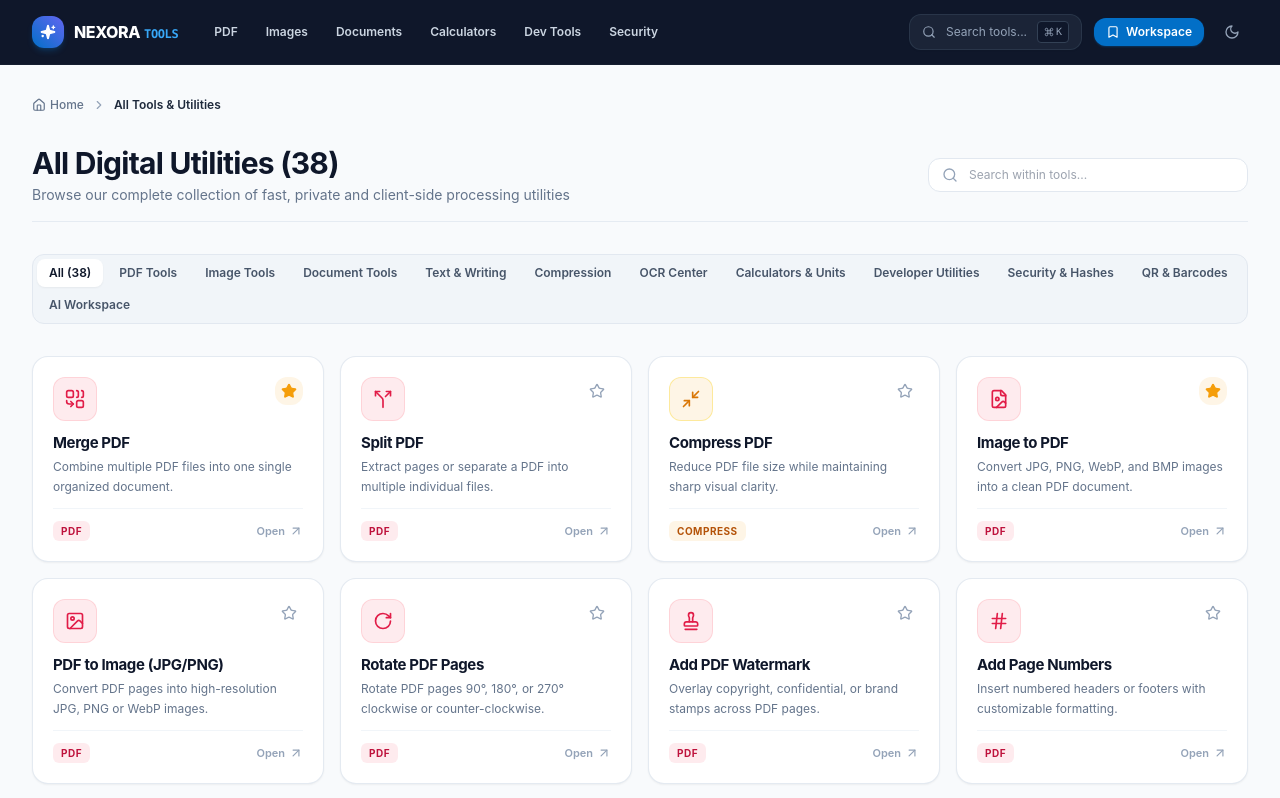
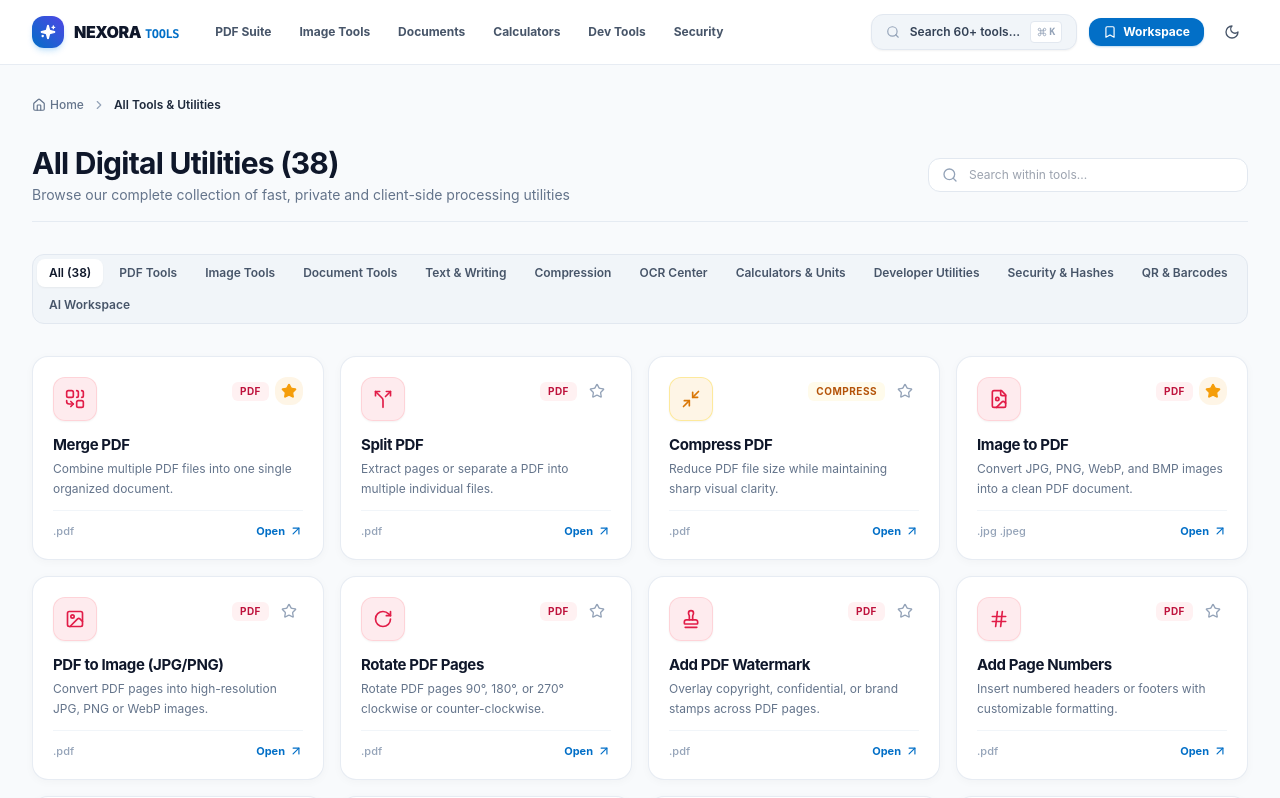
Before and after one commit to jamil8655/nexora-tools, a Next.js app: page /tools in a window 1280 px wide. Shown: the top 798 px of the page. Built offline with nearby package versions, Linux system fonts and the light colour scheme.

Commit message:
android-app-ready-and-balanced-design

```diff
--- a/app/globals.css
+++ b/app/globals.css
@@ -4,7 +4,7 @@
 
 @layer base {
   :root {
-    --background: 218 30% 98%;
+    --background: 210 40% 98%;
     --foreground: 222 47% 11%;
     --card: 0 0% 100%;
     --card-foreground: 222 47% 11%;
@@ -12,11 +12,11 @@
     --popover-foreground: 222 47% 11%;
     --primary: 221 83% 53%;
     --primary-foreground: 210 40% 98%;
-    --secondary: 215 25% 94%;
+    --secondary: 215 25% 95%;
     --secondary-foreground: 222 47% 11%;
-    --muted: 215 25% 94%;
+    --muted: 215 25% 95%;
     --muted-foreground: 215 16% 47%;
-    --accent: 215 25% 94%;
+    --accent: 215 25% 95%;
     --accent-foreground: 222 47% 11%;
     --destructive: 0 84% 60%;
     --destructive-foreground: 210 40% 98%;
@@ -27,11 +27,11 @@
   }
 
   .dark {
-    --background: 222 47% 7%;
+    --background: 222 47% 8%;
     --foreground: 210 40% 98%;
-    --card: 222 47% 10%;
+    --card: 222 47% 11%;
     --card-foreground: 210 40% 98%;
-    --popover: 222 47% 10%;
+    --popover: 222 47% 11%;
     --popover-foreground: 210 40% 98%;
     --primary: 217 91% 60%;
     --primary-foreground: 222 47% 11%;
@@ -49,56 +49,33 @@
   }
 }
 
-/* Custom Mesh & Grid Patterns */
-.bg-grid-pattern {
+/* Crisp subtle dot & grid patterns */
+.bg-grid-soft {
   background-size: 32px 32px;
   background-image:
-    linear-gradient(to right, rgba(255, 255, 255, 0.04) 1px, transparent 1px),
-    linear-gradient(to bottom, rgba(255, 255, 255, 0.04) 1px, transparent 1px);
+    linear-gradient(to right, rgba(148, 163, 184, 0.1) 1px, transparent 1px),
+    linear-gradient(to bottom, rgba(148, 163, 184, 0.1) 1px, transparent 1px);
 }
 
-.bg-grid-pattern-light {
-  background-size: 32px 32px;
+.dark .bg-grid-soft {
   background-image:
-    linear-gradient(to right, rgba(0, 0, 0, 0.03) 1px, transparent 1px),
-    linear-gradient(to bottom, rgba(0, 0, 0, 0.03) 1px, transparent 1px);
-}
-
-.bg-dots-pattern {
-  background-image: radial-gradient(rgba(255, 255, 255, 0.1) 1px, transparent 1px);
-  background-size: 24px 24px;
+    linear-gradient(to right, rgba(255, 255, 255, 0.05) 1px, transparent 1px),
+    linear-gradient(to bottom, rgba(255, 255, 255, 0.05) 1px, transparent 1px);
 }
 
 /* Glassmorphism Classes */
-.glass-panel {
-  background: rgba(15, 23, 42, 0.75);
+.glass-nav {
+  background: rgba(255, 255, 255, 0.88);
   backdrop-filter: blur(16px);
   -webkit-backdrop-filter: blur(16px);
-  border: 1px solid rgba(255, 255, 255, 0.08);
+  border-bottom: 1px solid rgba(226, 232, 240, 0.85);
 }
 
-.glass-panel-light {
-  background: rgba(255, 255, 255, 0.85);
+.dark .glass-nav {
+  background: rgba(15, 23, 42, 0.88);
   backdrop-filter: blur(16px);
   -webkit-backdrop-filter: blur(16px);
-  border: 1px solid rgba(226, 232, 240, 0.8);
-}
-
-/* Glowing Border Effect */
-.glow-box {
-  position: relative;
-}
-.glow-box::before {
-  content: '';
-  position: absolute;
-  inset: -1px;
-  border-radius: inherit;
-  padding: 1px;
-  background: linear-gradient(135deg, rgba(99, 102, 241, 0.4), transparent, rgba(59, 130, 246, 0.4));
-  -webkit-mask: linear-gradient(#fff 0 0) content-box, linear-gradient(#fff 0 0);
-  -webkit-mask-composite: xor;
-  mask-composite: exclude;
-  pointer-events: none;
+  border-bottom: 1px solid rgba(30, 41, 59, 0.85);
 }
 
 /* Custom sleek scrollbar */
@@ -110,11 +87,11 @@
   background: transparent;
 }
 ::-webkit-scrollbar-thumb {
-  background: rgba(148, 163, 184, 0.3);
+  background: rgba(148, 163, 184, 0.35);
   border-radius: 9999px;
 }
 ::-webkit-scrollbar-thumb:hover {
-  background: rgba(148, 163, 184, 0.5);
+  background: rgba(148, 163, 184, 0.6);
 }
 
 /* Hide scrollbar for tabs */
--- a/components/shared/ToolCard.tsx
+++ b/components/shared/ToolCard.tsx
@@ -11,10 +11,9 @@ interface CategoryTheme {
   iconBg: string;
   iconColor: string;
   iconBorder: string;
-  categoryBadgeBg: string;
-  categoryBadgeText: string;
+  badgeBg: string;
+  badgeText: string;
   hoverBorder: string;
-  accentBar: string;
 }
 
 const CATEGORY_THEMES: Record<string, CategoryTheme> = {
@@ -22,100 +21,89 @@ const CATEGORY_THEMES: Record<string, CategoryTheme> = {
     iconBg: 'bg-rose-500/10 dark:bg-rose-500/15',
     iconColor: 'text-rose-600 dark:text-rose-400',
     iconBorder: 'border-rose-200/80 dark:border-rose-800/60',
-    categoryBadgeBg: 'bg-rose-500/10 dark:bg-rose-950/40',
-    categoryBadgeText: 'text-rose-700 dark:text-rose-300',
+    badgeBg: 'bg-rose-50 dark:bg-rose-950/50',
+    badgeText: 'text-rose-700 dark:text-rose-300',
     hoverBorder: 'hover:border-rose-400 dark:hover:border-rose-700',
-    accentBar: 'from-rose-500 to-rose-600',
   },
   image: {
     iconBg: 'bg-blue-500/10 dark:bg-blue-500/15',
     iconColor: 'text-blue-600 dark:text-blue-400',
     iconBorder: 'border-blue-200/80 dark:border-blue-800/60',
-    categoryBadgeBg: 'bg-blue-500/10 dark:bg-blue-950/40',
-    categoryBadgeText: 'text-blue-700 dark:text-blue-300',
+    badgeBg: 'bg-blue-50 dark:bg-blue-950/50',
+    badgeText: 'text-blue-700 dark:text-blue-300',
     hoverBorder: 'hover:border-blue-400 dark:hover:border-blue-700',
-    accentBar: 'from-blue-500 to-blue-600',
   },
   document: {
     iconBg: 'bg-indigo-500/10 dark:bg-indigo-500/15',
     iconColor: 'text-indigo-600 dark:text-indigo-400',
     iconBorder: 'border-indigo-200/80 dark:border-indigo-800/60',
-    categoryBadgeBg: 'bg-indigo-500/10 dark:bg-indigo-950/40',
-    categoryBadgeText: 'text-indigo-700 dark:text-indigo-300',
+    badgeBg: 'bg-indigo-50 dark:bg-indigo-950/50',
+    badgeText: 'text-indigo-700 dark:text-indigo-300',
     hoverBorder: 'hover:border-indigo-400 dark:hover:border-indigo-700',
-    accentBar: 'from-indigo-500 to-indigo-600',
   },
   text: {
     iconBg: 'bg-emerald-500/10 dark:bg-emerald-500/15',
     iconColor: 'text-emerald-600 dark:text-emerald-400',
     iconBorder: 'border-emerald-200/80 dark:border-emerald-800/60',
-    categoryBadgeBg: 'bg-emerald-500/10 dark:bg-emerald-950/40',
-    categoryBadgeText: 'text-emerald-700 dark:text-emerald-300',
+    badgeBg: 'bg-emerald-50 dark:bg-emerald-950/50',
+    badgeText: 'text-emerald-700 dark:text-emerald-300',
     hoverBorder: 'hover:border-emerald-400 dark:hover:border-emerald-700',
-    accentBar: 'from-emerald-500 to-emerald-600',
   },
   compress: {
     iconBg: 'bg-amber-500/10 dark:bg-amber-500/15',
     iconColor: 'text-amber-600 dark:text-amber-400',
     iconBorder: 'border-amber-200/80 dark:border-amber-800/60',
-    categoryBadgeBg: 'bg-amber-500/10 dark:bg-amber-950/40',
-    categoryBadgeText: 'text-amber-700 dark:text-amber-300',
+    badgeBg: 'bg-amber-50 dark:bg-amber-950/50',
+    badgeText: 'text-amber-700 dark:text-amber-300',
     hoverBorder: 'hover:border-amber-400 dark:hover:border-amber-700',
-    accentBar: 'from-amber-500 to-amber-600',
   },
   ocr: {
     iconBg: 'bg-fuchsia-500/10 dark:bg-fuchsia-500/15',
     iconColor: 'text-fuchsia-600 dark:text-fuchsia-400',
     iconBorder: 'border-fuchsia-200/80 dark:border-fuchsia-800/60',
-    categoryBadgeBg: 'bg-fuchsia-500/10 dark:bg-fuchsia-950/40',
-    categoryBadgeText: 'text-fuchsia-700 dark:text-fuchsia-300',
+    badgeBg: 'bg-fuchsia-50 dark:bg-fuchsia-950/50',
+    badgeText: 'text-fuchsia-700 dark:text-fuchsia-300',
     hoverBorder: 'hover:border-fuchsia-400 dark:hover:border-fuchsia-700',
-    accentBar: 'from-fuchsia-500 to-fuchsia-600',
   },
   calculator: {
     iconBg: 'bg-cyan-500/10 dark:bg-cyan-500/15',
     iconColor: 'text-cyan-600 dark:text-cyan-400',
     iconBorder: 'border-cyan-200/80 dark:border-cyan-800/60',
-    categoryBadgeBg: 'bg-cyan-500/10 dark:bg-cyan-950/40',
-    categoryBadgeText: 'text-cyan-700 dark:text-cyan-300',
+    badgeBg: 'bg-cyan-50 dark:bg-cyan-950/50',
+    badgeText: 'text-cyan-700 dark:text-cyan-300',
     hoverBorder: 'hover:border-cyan-400 dark:hover:border-cyan-700',
-    accentBar: 'from-cyan-500 to-cyan-600',
   },
   dev: {
     iconBg: 'bg-violet-500/10 dark:bg-violet-500/15',
     iconColor: 'text-violet-600 dark:text-violet-400',
     iconBorder: 'border-violet-200/80 dark:border-violet-800/60',
-    categoryBadgeBg: 'bg-violet-500/10 dark:bg-violet-950/40',
-    categoryBadgeText: 'text-violet-700 dark:text-violet-300',
+    badgeBg: 'bg-violet-50 dark:bg-violet-950/50',
+    badgeText: 'text-violet-700 dark:text-violet-300',
     hoverBorder: 'hover:border-violet-400 dark:hover:border-violet-700',
-    accentBar: 'from-violet-500 to-violet-600',
   },
   security: {
     iconBg: 'bg-orange-500/10 dark:bg-orange-500/15',
     iconColor: 'text-orange-600 dark:text-orange-400',
     iconBorder: 'border-orange-200/80 dark:border-orange-800/60',
-    categoryBadgeBg: 'bg-orange-500/10 dark:bg-orange-950/40',
-    categoryBadgeText: 'text-orange-700 dark:text-orange-300',
+    badgeBg: 'bg-orange-50 dark:bg-orange-950/50',
+    badgeText: 'text-orange-700 dark:text-orange-300',
     hoverBorder: 'hover:border-orange-400 dark:hover:border-orange-700',
-    accentBar: 'from-orange-500 to-orange-600',
   },
   qr: {
     iconBg: 'bg-teal-500/10 dark:bg-teal-500/15',
     iconColor: 'text-teal-600 dark:text-teal-400',
     iconBorder: 'border-teal-200/80 dark:border-teal-800/60',
-    categoryBadgeBg: 'bg-teal-500/10 dark:bg-teal-950/40',
-    categoryBadgeText: 'text-teal-700 dark:text-teal-300',
+    badgeBg: 'bg-teal-50 dark:bg-teal-950/50',
+    badgeText: 'text-teal-700 dark:text-teal-300',
     hoverBorder: 'hover:border-teal-400 dark:hover:border-teal-700',
-    accentBar: 'from-teal-500 to-teal-600',
   },
   ai: {
     iconBg: 'bg-sky-500/10 dark:bg-sky-500/15',
     iconColor: 'text-sky-600 dark:text-sky-400',
     iconBorder: 'border-sky-200/80 dark:border-sky-800/60',
-    categoryBadgeBg: 'bg-sky-500/10 dark:bg-sky-950/40',
-    categoryBadgeText: 'text-sky-700 dark:text-sky-300',
+    badgeBg: 'bg-sky-50 dark:bg-sky-950/50',
+    badgeText: 'text-sky-700 dark:text-sky-300',
     hoverBorder: 'hover:border-sky-400 dark:hover:border-sky-700',
-    accentBar: 'from-sky-500 to-sky-600',
   },
 };
 
@@ -123,10 +111,9 @@ const DEFAULT_THEME: CategoryTheme = {
   iconBg: 'bg-slate-100 dark:bg-slate-800',
   iconColor: 'text-slate-700 dark:text-slate-300',
   iconBorder: 'border-slate-200 dark:border-slate-700',
-  categoryBadgeBg: 'bg-slate-100 dark:bg-slate-800',
-  categoryBadgeText: 'text-slate-600 dark:text-slate-400',
+  badgeBg: 'bg-slate-100 dark:bg-slate-800',
+  badgeText: 'text-slate-600 dark:text-slate-400',
   hoverBorder: 'hover:border-slate-400 dark:hover:border-slate-600',
-  accentBar: 'from-brand-500 to-indigo-600',
 };
 
 interface ToolCardProps {
@@ -138,21 +125,25 @@ export function ToolCard({ tool }: ToolCardProps) {
 
   return (
     <div
-      className={`group relative flex flex-col justify-between rounded-2xl bg-white dark:bg-slate-900 border border-slate-200/90 dark:border-slate-800 p-4 sm:p-5 shadow-sm hover:shadow-md hover:-translate-y-0.5 transition-all duration-200 ${theme.hoverBorder}`}
+      className={`group relative flex flex-col justify-between rounded-2xl bg-white dark:bg-slate-900 border border-slate-200/80 dark:border-slate-800 p-4 sm:p-5 shadow-[0_2px_10px_rgba(0,0,0,0.03)] hover:shadow-md hover:-translate-y-1 transition-all duration-200 ${theme.hoverBorder}`}
     >
-      {/* Clickable Full Card Link */}
       <Link href={`/tools/${tool.id}`} className="absolute inset-0 z-0 rounded-2xl" aria-label={tool.name} />
 
-      <div className="space-y-3 relative z-10 pointer-events-none">
-        {/* Header: Icon & Favorite */}
+      <div className="space-y-3.5 relative z-10 pointer-events-none">
+        {/* Header: Icon, Tags, Favorite */}
         <div className="flex items-start justify-between gap-2">
           <div
-            className={`w-10 h-10 sm:w-11 sm:h-11 rounded-xl ${theme.iconBg} ${theme.iconColor} border ${theme.iconBorder} flex items-center justify-center transition-transform group-hover:scale-105 shrink-0`}
+            className={`w-11 h-11 rounded-xl ${theme.iconBg} ${theme.iconColor} border ${theme.iconBorder} flex items-center justify-center transition-transform group-hover:scale-105 shadow-sm shrink-0`}
           >
             <ToolIcon name={tool.icon} className="w-5 h-5" />
           </div>
 
-          <div className="flex items-center gap-1 pointer-events-auto">
+          <div className="flex items-center gap-1.5 pointer-events-auto">
+            <span
+              className={`px-2 py-0.5 rounded-md text-[10px] font-bold uppercase tracking-wider ${theme.badgeBg} ${theme.badgeText}`}
+            >
+              {tool.category}
+            </span>
             <FavoriteButton toolId={tool.id} />
           </div>
         </div>
@@ -169,16 +160,16 @@ export function ToolCard({ tool }: ToolCardProps) {
       </div>
 
       {/* Footer Meta */}
-      <div className="relative z-10 pointer-events-none flex items-center justify-between pt-3 mt-3 border-t border-slate-100 dark:border-slate-800 text-xs">
-        <span
-          className={`px-2 py-0.5 rounded-md text-[10px] font-bold uppercase tracking-wider ${theme.categoryBadgeBg} ${theme.categoryBadgeText}`}
-        >
-          {tool.category}
+      <div className="relative z-10 pointer-events-none flex items-center justify-between pt-3 mt-3 border-t border-slate-100 dark:border-slate-800/80 text-xs">
+        <span className="text-[11px] font-medium text-slate-400">
+          {tool.acceptedExtensions && tool.acceptedExtensions.length > 0
+            ? tool.acceptedExtensions.slice(0, 2).join(' ')
+            : 'Fast Utility'}
         </span>
 
-        <div className="flex items-center gap-1 text-[11px] font-semibold text-slate-400 group-hover:text-slate-700 dark:group-hover:text-slate-200 transition-colors">
+        <div className="flex items-center gap-1 text-[11px] font-bold text-brand-600 dark:text-brand-400 group-hover:translate-x-0.5 transition-transform">
           <span>Open</span>
-          <ArrowUpRight className="w-3.5 h-3.5 group-hover:translate-x-0.5 group-hover:-translate-y-0.5 transition-transform" />
+          <ArrowUpRight className="w-3.5 h-3.5" />
         </div>
       </div>
     </div>
```
Also changed, not shown: app/page.tsx (+36 -125 lines), capacitor.config.json (added, +15 -0 lines), components/layout/Header.tsx (+20 -22 lines), package.json (+8 -2 lines), 13 other files (tests, documents, lock files or other folders).
